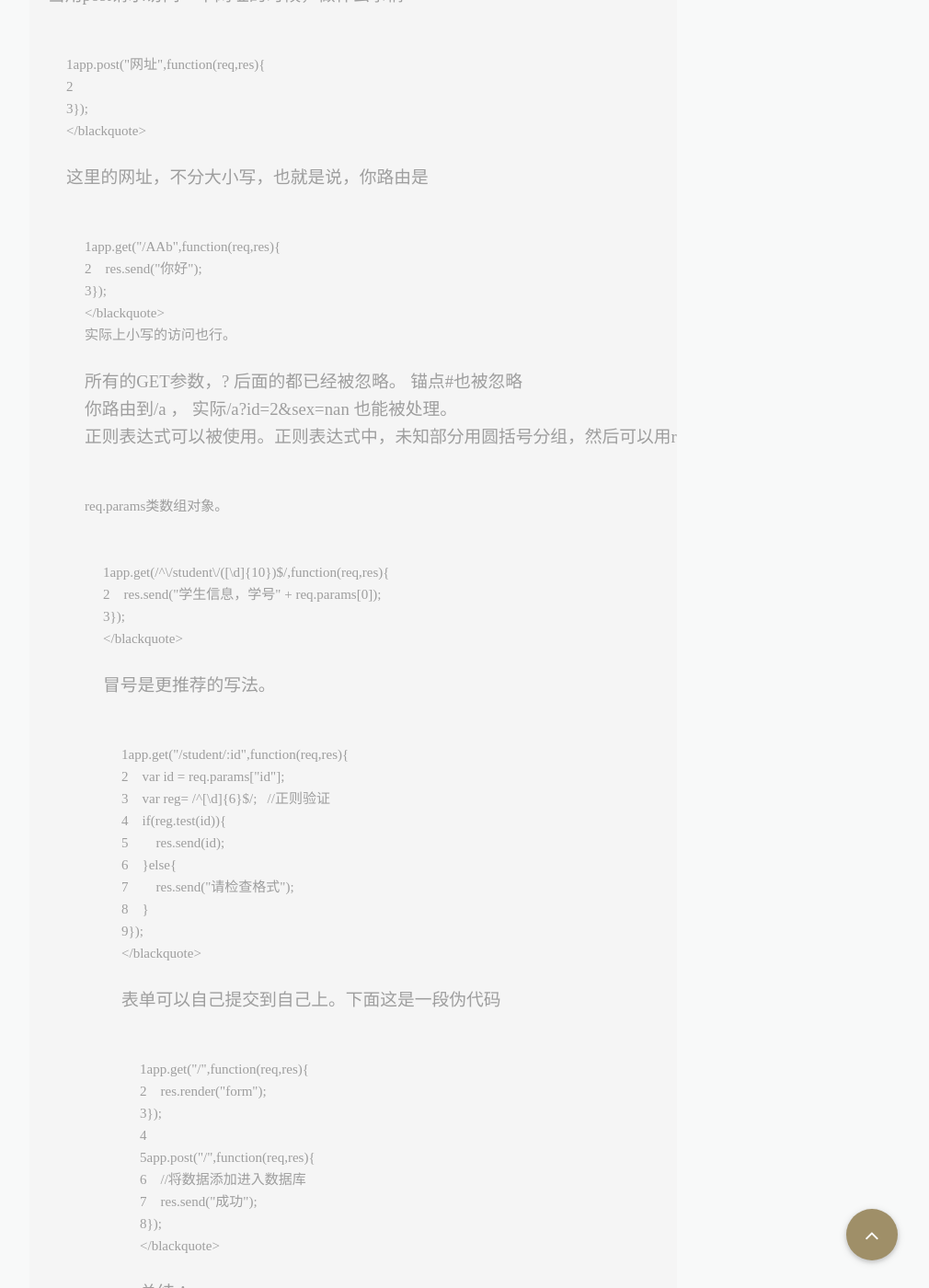
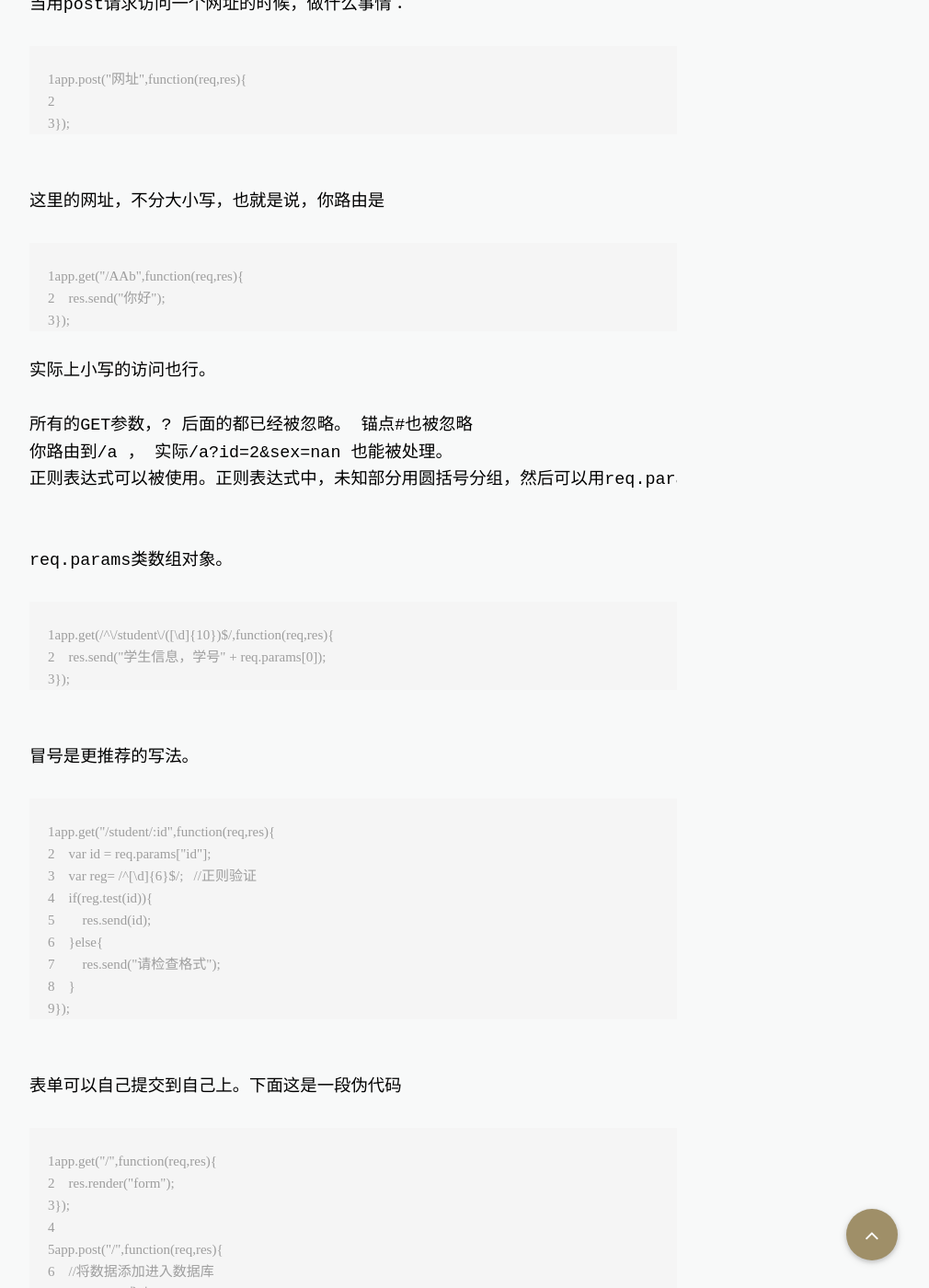
Before and after one commit to zhangjing9898/zhangjing9898.github.io, a Jekyll site: the page built from _posts/2017-09-20-路由.markdown, in a window 1280 px wide and 1400 px high, scrolled down 1032 px. Shown: the whole window at 92% size, without its empty margins (256-1266 px from the left). Built offline with Jekyll 4.4.1, drawn with Linux system fonts in a browser that asks for light colours; nearby versions of some CDN libraries; some of the changed text lies outside the part shown.

Commit message:
Update 2017-09-20-路由.markdown

```diff
--- a/_posts/2017-09-20-路由.markdown
+++ b/_posts/2017-09-20-路由.markdown
@@ -17,21 +17,21 @@ image-sm: https://unsplash.it/2000/1200?image=67
 1app.get("网址",function(req,res){
 2
 3});
-</blackquote>
+</blockquote>
 
 <p>当用post请求访问一个网址的时候，做什么事情： </p>
 <blockquote>
 1app.post("网址",function(req,res){
 2
 3});
-</blackquote>
+</blockquote>
 
 <p>这里的网址，不分大小写，也就是说，你路由是</p>
 <blockquote>
 1app.get("/AAb",function(req,res){
 2    res.send("你好");
 3});
-</blackquote>
+</blockquote>
 实际上小写的访问也行。
 
 <p>所有的GET参数，? 后面的都已经被忽略。 锚点#也被忽略
@@ -43,7 +43,7 @@ image-sm: https://unsplash.it/2000/1200?image=67
 1app.get(/^\/student\/([\d]{10})$/,function(req,res){
 2    res.send("学生信息，学号" + req.params[0]);
 3});
-</blackquote>
+</blockquote>
 
 <p>冒号是更推荐的写法。</p>
 <blockquote>
@@ -56,7 +56,7 @@ image-sm: https://unsplash.it/2000/1200?image=67
 7        res.send("请检查格式");
 8    }
 9});
-</blackquote>
+</blockquote>
 
 <p>表单可以自己提交到自己上。下面这是一段伪代码 </p>
 <blockquote>
@@ -68,7 +68,7 @@ image-sm: https://unsplash.it/2000/1200?image=67
 6    //将数据添加进入数据库
 7    res.send("成功");
 8});
-</blackquote>
+</blockquote>
 
 <p>总结：</p>
 <p>
```
